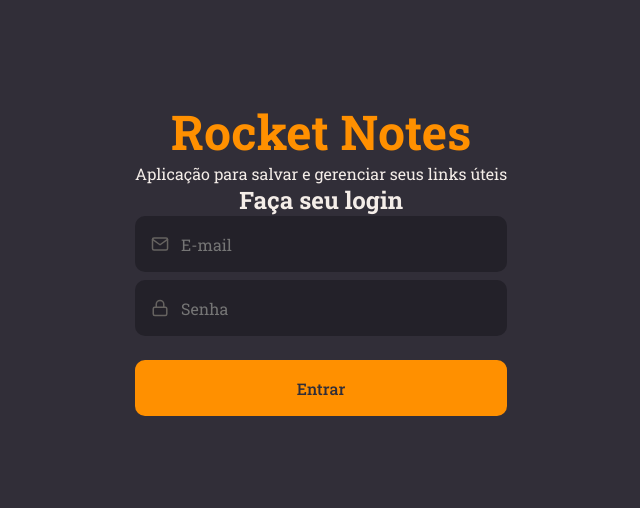
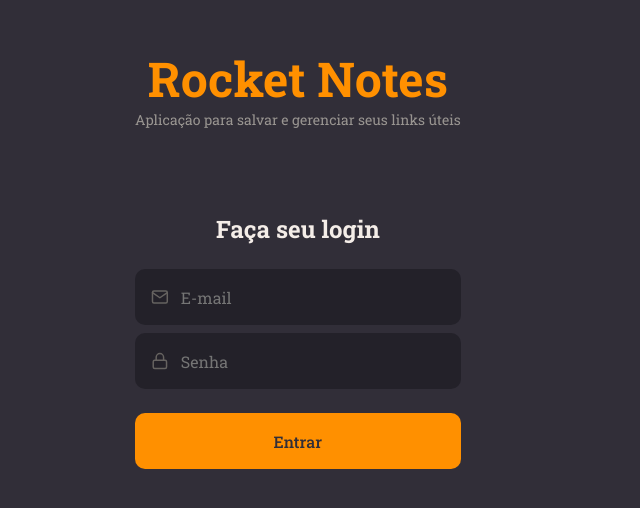
Before and after one commit to MullerHub/Rocketseat-Explorer, a React (Vite) app in the folder Stage0901/RocketNotes/: page / in a window 1280 px wide. Shown: the part 142-650 px from the top of the page, without its empty margins (1-641 px from the left). Built offline with nearby package versions, Linux system fonts and the light colour scheme.

Commit message:
SignIn att

```diff
--- a/Stage0901/RocketNotes/src/pages/SignIn/styles.js
+++ b/Stage0901/RocketNotes/src/pages/SignIn/styles.js
@@ -20,4 +20,15 @@ export const Form = styled.form`
     font-size: 48px;
     color: ${({ theme }) => theme.COLORS.ORANGE};
   }
+
+  > h2 {
+    font-size: 24px;
+    margin-top: 84px;
+    margin-bottom: 24px;
+  }
+
+  p {
+    font-size: 14px;
+    color: ${({ theme }) => theme.COLORS.GRAY_100};
+  }
 `
```
